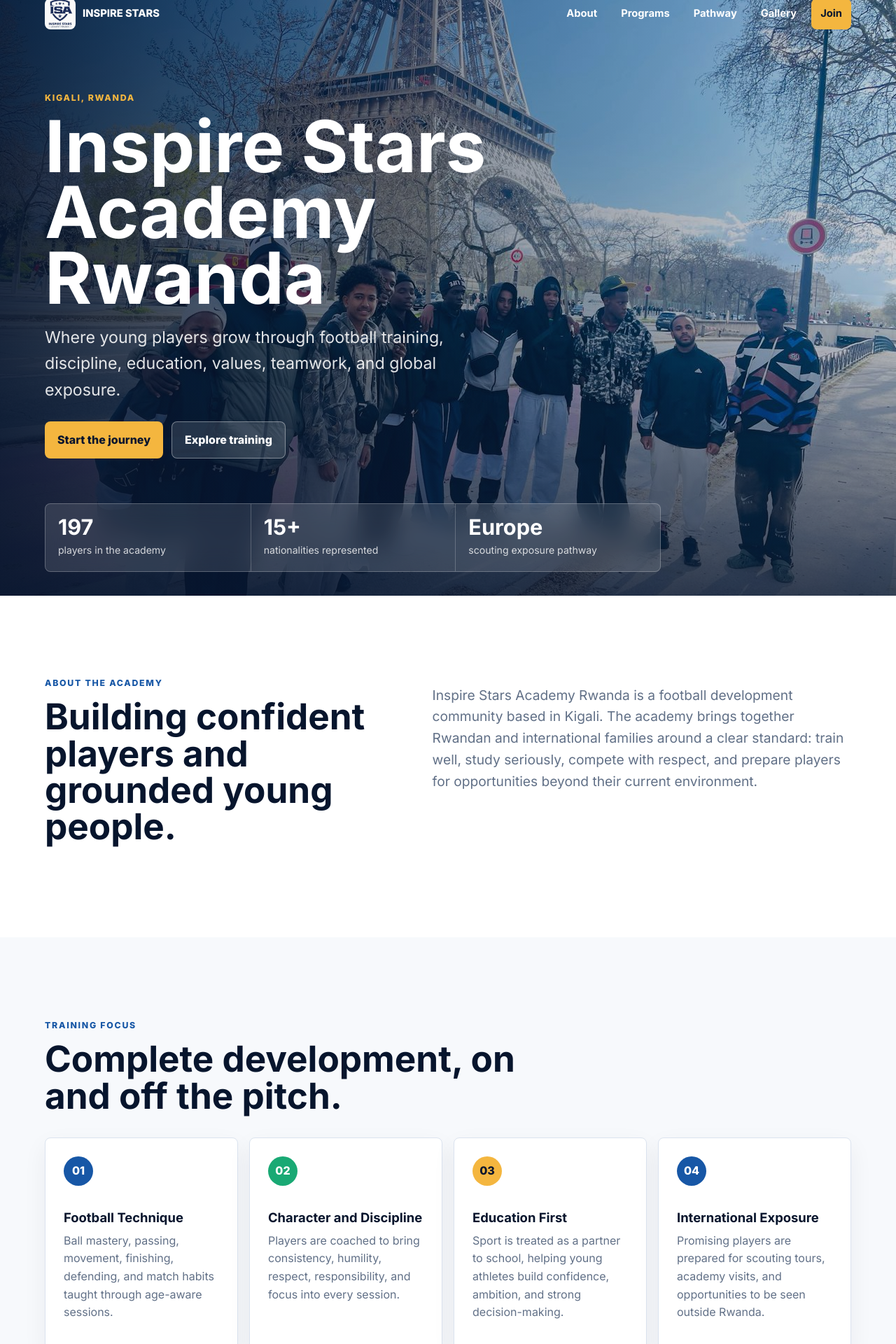
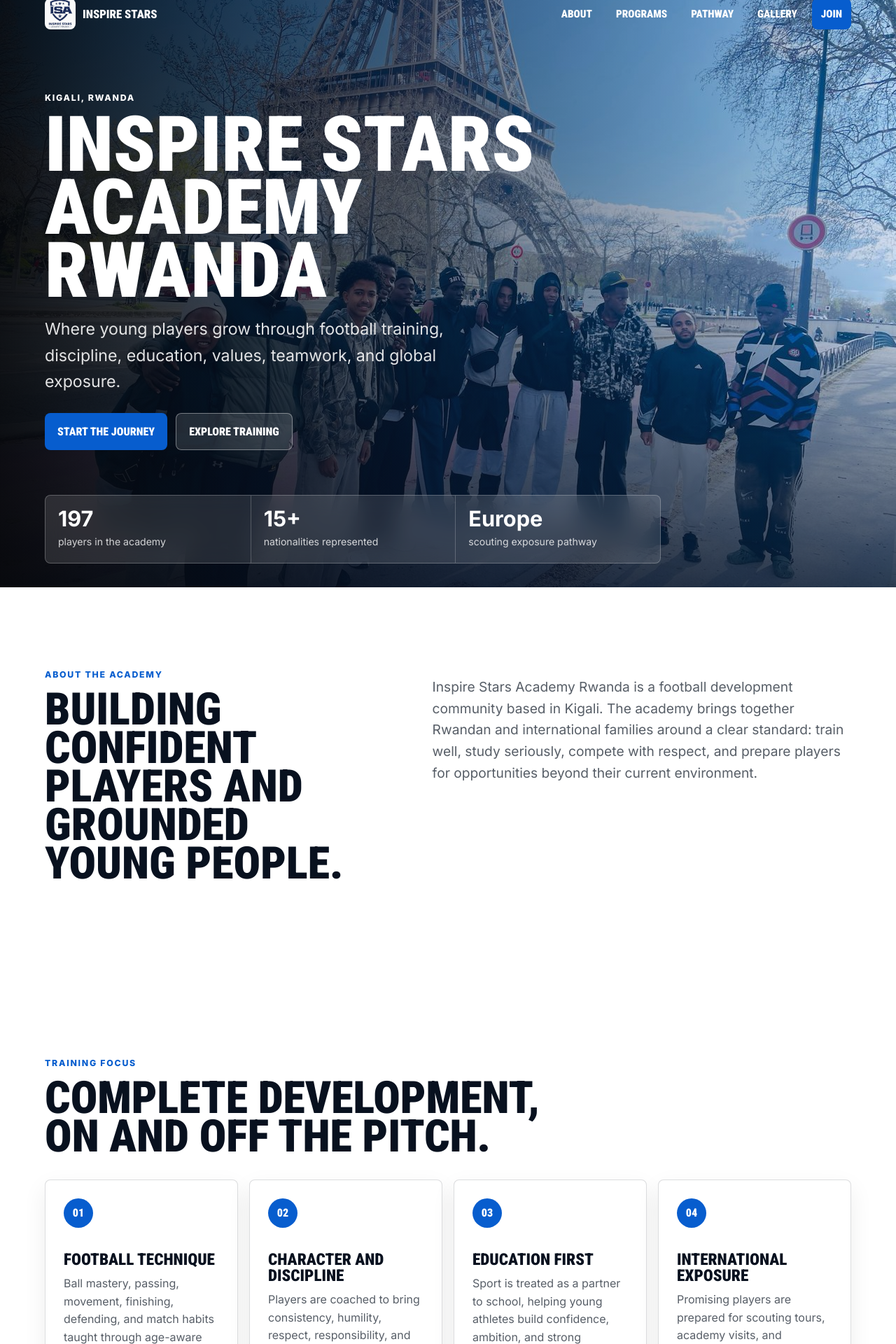
Before and after one commit to devtestor/Inspire_Stars_Academy, a React (Vite) app: page / in a window 1280 px wide. Shown: the part 20-1940 px from the top of the page at 70% size. Built offline with nearby package versions, Linux system fonts and the light colour scheme.

Commit message:
Update typography and academy colors

```diff
--- a/index.html
+++ b/index.html
@@ -10,7 +10,7 @@
     <title>Inspire Stars Academy Rwanda</title>
     <link rel="preconnect" href="https://fonts.googleapis.com">
     <link rel="preconnect" href="https://fonts.gstatic.com" crossorigin>
-    <link href="https://fonts.googleapis.com/css2?family=Inter:wght@400;500;600;700;800&display=swap" rel="stylesheet">
+    <link href="https://fonts.googleapis.com/css2?family=Inter:wght@400;500;600;700;800;900&family=Roboto+Condensed:wght@700;900&display=swap" rel="stylesheet">
   </head>
   <body>
     <div id="root"></div>
--- a/src/styles.css
+++ b/src/styles.css
@@ -1,14 +1,16 @@
 :root {
-  --ink: #07152d;
-  --navy: #0d2b5c;
-  --blue: #1757a6;
-  --green: #19a974;
-  --gold: #f4b63f;
-  --paper: #f7f9fc;
+  --black: #05070b;
+  --ink: #08111f;
+  --navy: #061734;
+  --blue: #075dce;
+  --blue-deep: #033f9b;
+  --paper: #ffffff;
   --white: #ffffff;
-  --muted: #617087;
-  --line: #dbe3ef;
-  --shadow: 0 24px 70px rgba(7, 21, 45, 0.18);
+  --muted: rgba(8, 17, 31, 0.68);
+  --line: rgba(8, 17, 31, 0.14);
+  --display-font: "Roboto Condensed", Impact, "Arial Black", sans-serif;
+  --body-font: Inter, Arial, sans-serif;
+  --shadow: 0 24px 70px rgba(5, 7, 11, 0.2);
 }
 
 * {
@@ -17,13 +19,15 @@
 
 html {
   scroll-behavior: smooth;
+  overflow-x: hidden;
 }
 
 body {
   margin: 0;
+  overflow-x: hidden;
   color: var(--ink);
   background: var(--paper);
-  font-family: Inter, Arial, sans-serif;
+  font-family: var(--body-font);
   line-height: 1.6;
 }
 
@@ -56,7 +60,7 @@
 .site-header.menu-open {
   color: var(--ink);
   background: rgba(255, 255, 255, 0.96);
-  box-shadow: 0 10px 30px rgba(7, 21, 45, 0.09);
+  box-shadow: 0 10px 30px rgba(5, 7, 11, 0.11);
   backdrop-filter: blur(14px);
 }
 
@@ -65,7 +69,8 @@
   align-items: center;
   gap: 10px;
   min-width: 0;
-  font-weight: 800;
+  font-family: var(--display-font);
+  font-weight: 900;
   letter-spacing: 0;
   text-transform: uppercase;
 }
@@ -79,7 +84,7 @@
 }
 
 .brand span {
-  font-size: 0.92rem;
+  font-size: 1.05rem;
   white-space: nowrap;
 }
 
@@ -87,8 +92,10 @@
   display: flex;
   align-items: center;
   gap: 8px;
-  font-size: 0.92rem;
-  font-weight: 700;
+  font-family: var(--display-font);
+  font-size: 0.95rem;
+  font-weight: 900;
+  text-transform: uppercase;
 }
 
 .site-nav a {
@@ -110,8 +117,8 @@
 }
 
 .site-nav .nav-cta {
-  color: var(--ink);
-  background: var(--gold);
+  color: var(--white);
+  background: var(--blue);
 }
 
 .menu-toggle {
@@ -157,8 +164,8 @@
 
 .hero-shade {
   background:
-    linear-gradient(90deg, rgba(7, 21, 45, 0.9), rgba(7, 21, 45, 0.42) 52%, rgba(7, 21, 45, 0.16)),
-    linear-gradient(0deg, rgba(7, 21, 45, 0.75), transparent 45%);
+    linear-gradient(90deg, rgba(5, 7, 11, 0.94), rgba(6, 23, 52, 0.54) 52%, rgba(7, 93, 206, 0.16)),
+    linear-gradient(0deg, rgba(5, 7, 11, 0.78), transparent 45%);
 }
 
 .hero-content {
@@ -170,7 +177,7 @@
 
 .eyebrow {
   margin: 0 0 12px;
-  color: var(--gold);
+  color: var(--white);
   font-size: 0.77rem;
   font-weight: 800;
   letter-spacing: 0.14em;
@@ -191,22 +198,31 @@
 h1 {
   max-width: 820px;
   margin-bottom: 20px;
-  font-size: clamp(3.4rem, 8vw, 7.6rem);
-  line-height: 0.92;
+  font-family: var(--display-font);
+  font-size: clamp(4rem, 8.6vw, 8.6rem);
+  font-weight: 900;
+  line-height: 0.82;
   letter-spacing: 0;
+  text-transform: uppercase;
 }
 
 h2 {
   margin-bottom: 18px;
-  font-size: clamp(2rem, 4vw, 4.1rem);
-  line-height: 1.02;
+  font-family: var(--display-font);
+  font-size: clamp(2.5rem, 5vw, 5.2rem);
+  font-weight: 900;
+  line-height: 0.86;
   letter-spacing: 0;
+  text-transform: uppercase;
 }
 
 h3 {
   margin-bottom: 10px;
-  font-size: 1.15rem;
-  line-height: 1.2;
+  font-family: var(--display-font);
+  font-size: 1.45rem;
+  font-weight: 900;
+  line-height: 1;
+  text-transform: uppercase;
 }
 
 .hero-copy {
@@ -230,12 +246,14 @@
   justify-content: center;
   padding: 13px 18px;
   border-radius: 8px;
-  font-weight: 800;
+  font-family: var(--display-font);
+  font-weight: 900;
+  text-transform: uppercase;
 }
 
 .button-primary {
-  color: var(--ink);
-  background: var(--gold);
+  color: var(--white);
+  background: var(--blue);
 }
 
 .button-secondary {
@@ -331,7 +349,7 @@
   border: 1px solid var(--line);
   border-radius: 8px;
   background: var(--white);
-  box-shadow: 0 12px 34px rgba(7, 21, 45, 0.06);
+  box-shadow: 0 12px 34px rgba(5, 7, 11, 0.07);
 }
 
 .program-card span {
@@ -344,16 +362,8 @@
   border-radius: 50%;
   color: var(--white);
   background: var(--blue);
-  font-weight: 800;
-}
-
-.program-card:nth-child(2) span {
-  background: var(--green);
-}
-
-.program-card:nth-child(3) span {
-  color: var(--ink);
-  background: var(--gold);
+  font-family: var(--display-font);
+  font-weight: 900;
 }
 
 .program-card p,
@@ -370,7 +380,7 @@
   grid-template-columns: minmax(0, 1.08fr) minmax(0, 0.92fr);
   min-height: 680px;
   color: var(--white);
-  background: var(--navy);
+  background: var(--black);
 }
 
 .feature-media {
@@ -441,7 +451,7 @@
 }
 
 .gallery-section {
-  background: #10213d;
+  background: var(--black);
 }
 
 .photo-grid {
```
